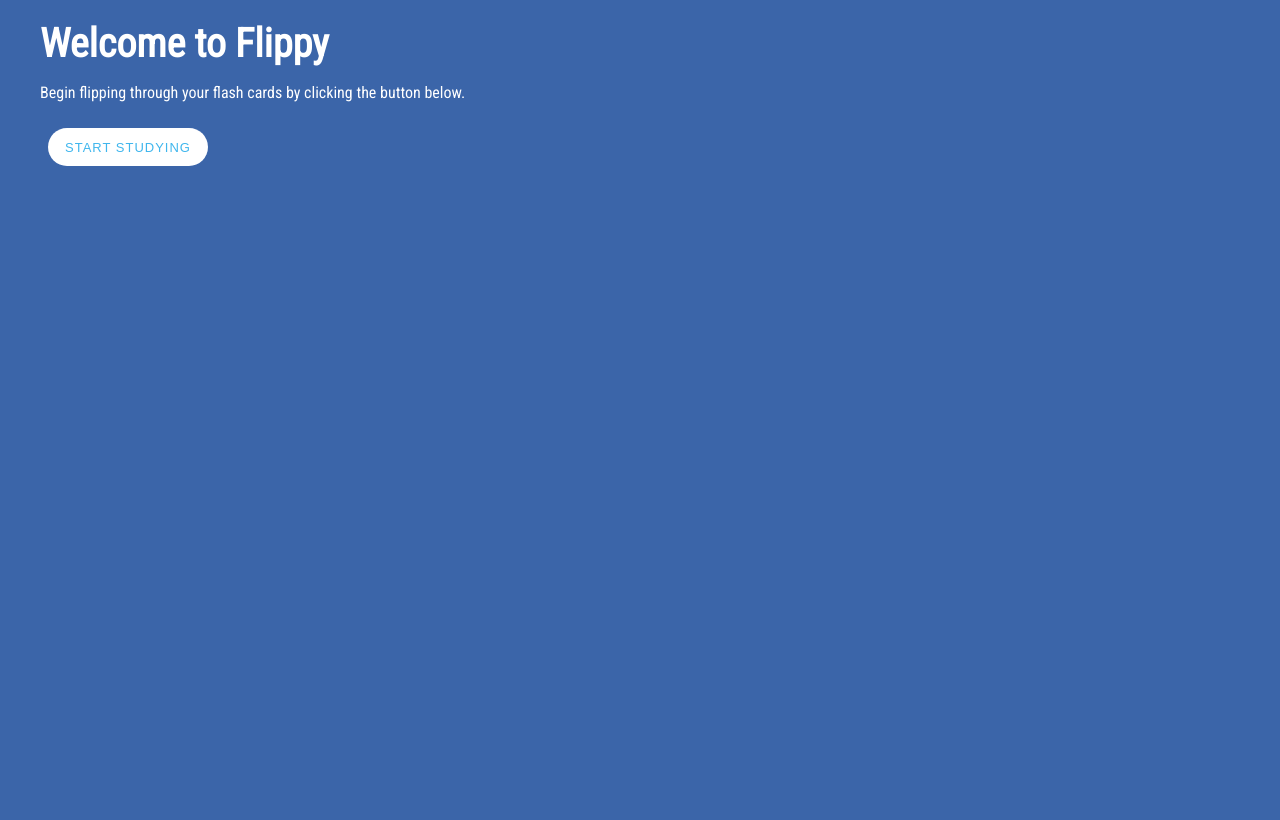
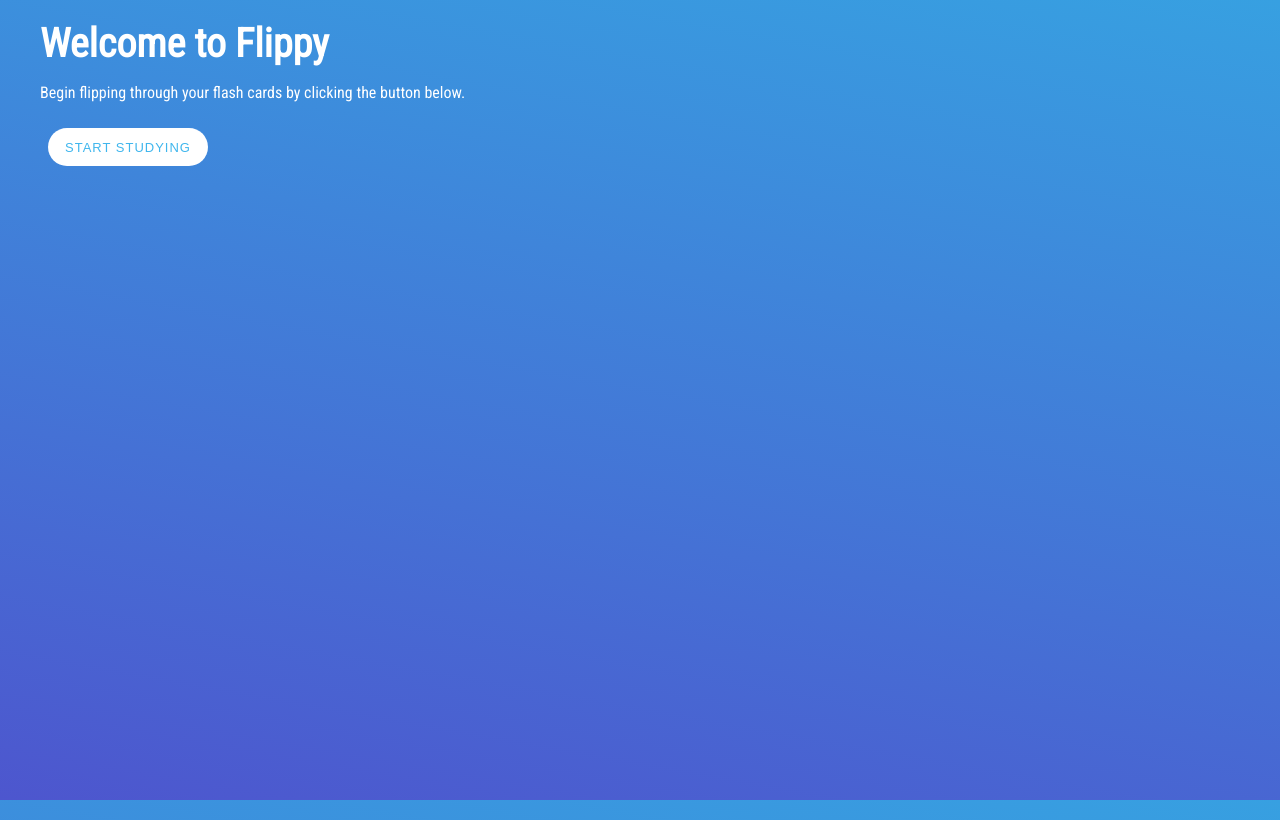
Before and after one commit to loucilvr/Flippy, a React (Create React App) app: page /home in a window 1280 px wide. Built offline with nearby package versions, Linux system fonts and the light colour scheme.

Commit message:
Place gradient background back

```diff
--- a/src/assets/index.css
+++ b/src/assets/index.css
@@ -7,10 +7,10 @@ body {
 }
 html {
   background: #3b65a9;
-  /*background: -webkit-linear-gradient(80deg, #3575ce, #39a4e1);*/
-  /*-webkit-background-size: cover;*/
-  /*-moz-background-size: cover;*/
-  /*-o-background-size: cover;*/
+  background: -webkit-linear-gradient(80deg, #4d56ce, #37a0e1);
+  -webkit-background-size: cover;
+  -moz-background-size: cover;
+  -o-background-size: cover;
   background-size: cover;
   height: 100%;
   margin: 0;
```
